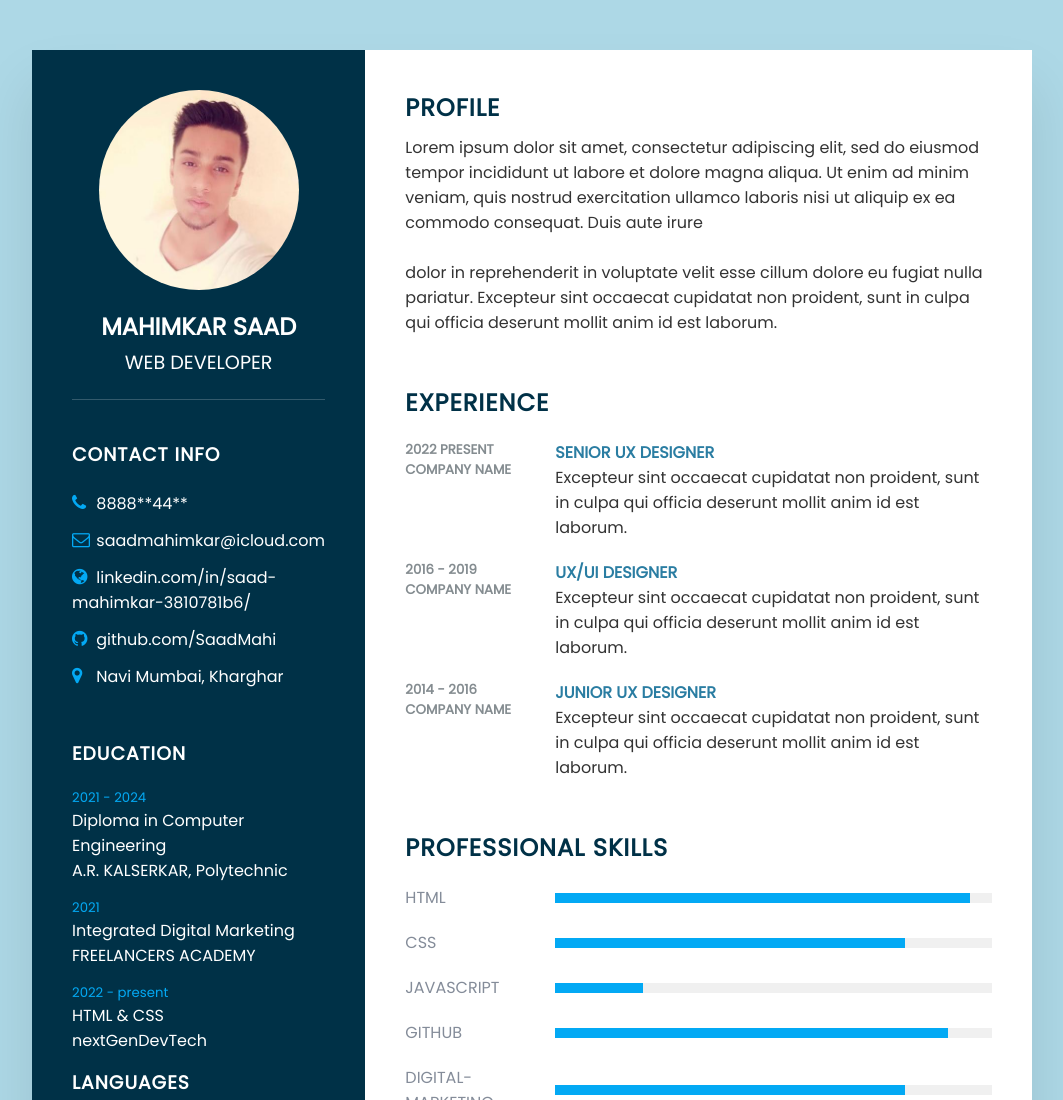
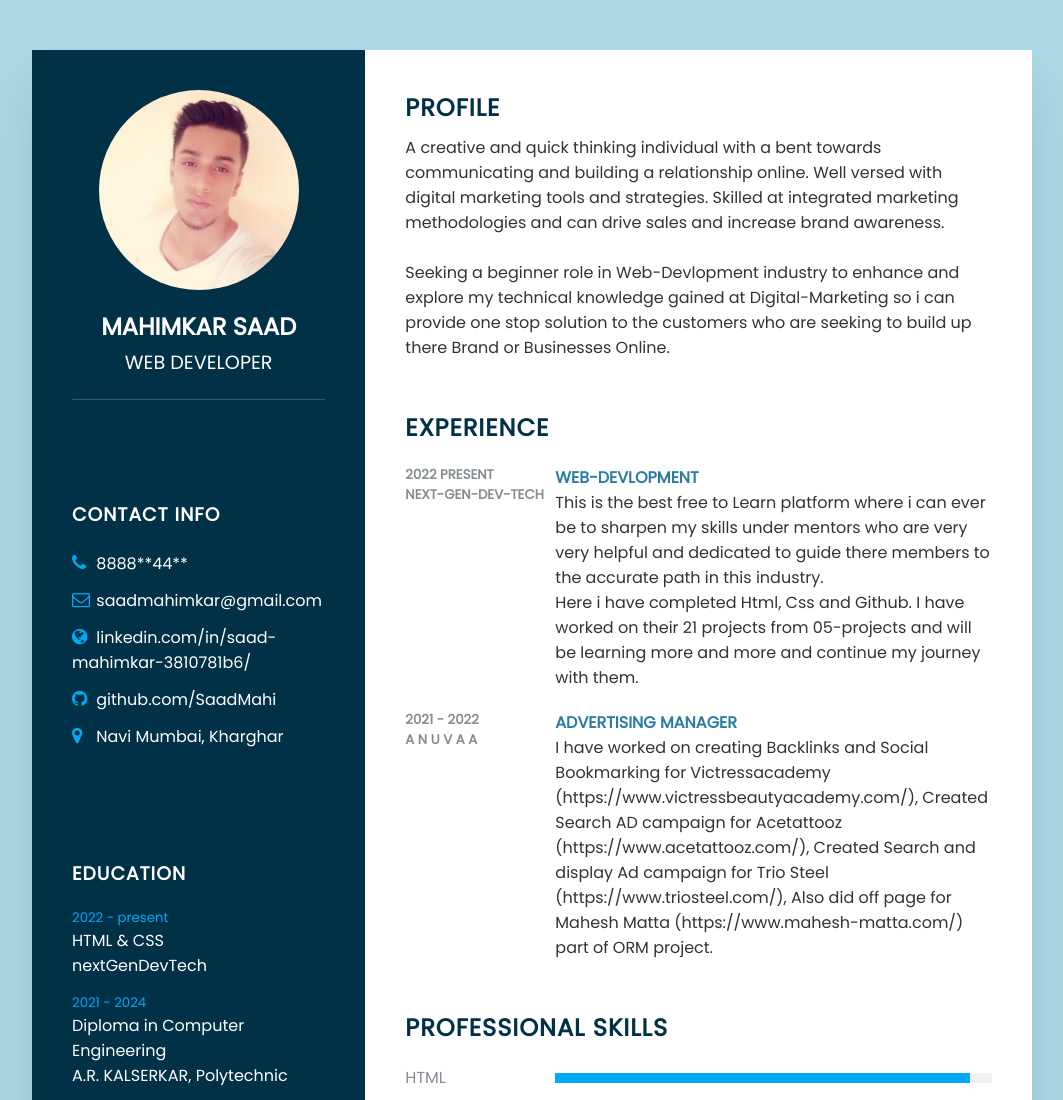
Before and after one commit to SaadMahi/19-Responsive-Resume-Website, a plain HTML site: page index.html in a window 1280 px wide. Shown: the top 1100 px of the page, without its empty margins (108-1171 px from the left). Drawn offline with Linux system fonts and the light colour scheme.

Commit message:
resume details added

```diff
--- a/index.html
+++ b/index.html
@@ -51,7 +51,7 @@
               <span class="icon"
                 ><i class="fa fa-envelope-o" aria-hidden="true"></i
               ></span>
-              <span class="text">saadmahimkar@icloud.com</span>
+              <span class="text">saadmahimkar@gmail.com</span>
             </li>
             <li>
               <span class="icon"
@@ -78,19 +78,19 @@
           <h3 class="title">Education</h3>
           <ul>
             <li>
+              <h5>2022 - present</h5>
+              <h4>HTML & CSS</h4>
+              <h4>nextGenDevTech</h4>
+            </li>
+            <li>
               <h5>2021 - 2024</h5>
               <h4>Diploma in Computer Engineering</h4>
               <h4>A.R. KALSERKAR, Polytechnic</h4>
             </li>
             <li>
-              <h5>2021</h5>
+              <h5>2021 - 2021</h5>
               <h4>Integrated Digital Marketing</h4>
               <h4>FREELANCERS ACADEMY</h4>
-            </li>
-            <li>
-              <h5>2022 - present</h5>
-              <h4>HTML & CSS</h4>
-              <h4>nextGenDevTech</h4>
             </li>
           </ul>
         </div>
@@ -123,46 +123,42 @@
         <div class="about">
           <h2 class="title2">Profile</h2>
           <p>
-            Lorem ipsum dolor sit amet, consectetur adipiscing elit, sed do
-            eiusmod tempor incididunt ut labore et dolore magna aliqua. Ut enim
-            ad minim veniam, quis nostrud exercitation ullamco laboris nisi ut
-            aliquip ex ea commodo consequat. Duis aute irure<br /><br />dolor in
-            reprehenderit in voluptate velit esse cillum dolore eu fugiat nulla
-            pariatur. Excepteur sint occaecat cupidatat non proident, sunt in
-            culpa qui officia deserunt mollit anim id est laborum.
-          </p>
+            A creative and quick thinking individual with a bent towards communicating and building a relationship online. Well versed with digital marketing tools and strategies. Skilled at integrated marketing methodologies and can drive sales and increase brand awareness.
+            <br><br>Seeking a beginner role in Web-Devlopment industry to enhance and explore my technical knowledge gained at Digital-Marketing so i can provide one stop solution to the customers who are seeking to build up there Brand or Businesses Online.
         </div>
         <div class="about">
           <h2 class="title2">Experience</h2>
           <div class="box">
             <div class="year_company">
               <h5>2022 present</h5>
-              <h5>Company Name</h5>
+              <h5>next-Gen-Dev-Tech</h5>
             </div>
             <div class="text">
-              <h4>Senior UX Designer</h4>
+              <h4>Web-Devlopment</h4>
               <p>
-                Excepteur sint occaecat cupidatat non proident, sunt in culpa
-                qui officia deserunt mollit anim id est laborum.
+                This is the best free to Learn platform where i can ever be to sharpen my skills under mentors
+                who are very very helpful and dedicated to guide there members to the accurate path in this industry.
+                <br> Here i have completed Html, Css and Github. I have worked on their 21 projects from 05-projects and will be learning more and more and continue my journey with them.
               </p>
             </div>
           </div>
           <div class="box">
             <div class="year_company">
-              <h5>2016 - 2019</h5>
-              <h5>Company Name</h5>
+              <h5>2021 - 2022</h5>
+              <h5>A N U V A A</h5>
             </div>
             <div class="text">
-              <h4>UX/UI Designer</h4>
+              <h4>Advertising Manager</h4>
               <p>
-                Excepteur sint occaecat cupidatat non proident, sunt in culpa
-                qui officia deserunt mollit anim id est laborum.
+                I have worked on creating Backlinks and Social Bookmarking for Victressacademy (https://www.victressbeautyacademy.com/),
+                Created Search AD campaign for Acetattooz (https://www.acetattooz.com/), Created Search and display Ad campaign for Trio Steel (https://www.triosteel.com/), Also did off page for Mahesh Matta (https://www.mahesh-matta.com/)
+                part of ORM project.
               </p>
             </div>
           </div>
-          <div class="box">
+        <!--  <div class="box">
             <div class="year_company">
-              <h5>2014 - 2016</h5>
+              <h5>2017 - 2018</h5>
               <h5>Company Name</h5>
             </div>
             <div class="text">
@@ -172,7 +168,7 @@
                 qui officia deserunt mollit anim id est laborum.
               </p>
             </div>
-          </div>
+          </div>-->
         </div>
 
         <div class="about skills">
--- a/style.css
+++ b/style.css
@@ -35,6 +35,7 @@ body {
   display: flex;
   justify-content: center;
   align-items: center;
+
   min-height: 100vh;
 }
 
@@ -59,6 +60,7 @@ body {
   background: var(--left-side);
   padding: 40px;
 }
+
 
 .text {
   color: #ffffff;
@@ -113,7 +115,7 @@ body {
 }
 
 .contactInfo {
-  padding-top: 40px;
+  padding-top: 100px;
 }
 
 .title {
@@ -125,7 +127,7 @@ body {
   margin-bottom: 20px;
 }
 
-contactInfo ul {
+.contactInfo ul {
   position: relative;
 }
 
@@ -144,6 +146,7 @@ contactInfo ul {
   font-size: 18px;
   color: var(--icons);
 }
+
 
 .contactInfo ul li span {
   color: #fff;
@@ -292,7 +295,20 @@ p {
 
 @media (max-width: 1000px) {
   .container {
+    transform: scale(0.73);
+
+    position: relative;
+    bottom: 200px;
+  }
+}
+
+@media (max-width: 900px) {
+  .container {
+    position: unset;
+    transform: unset;
+
     margin: 10px;
+
     grid-template-columns: 1fr;
   }
 }
```
